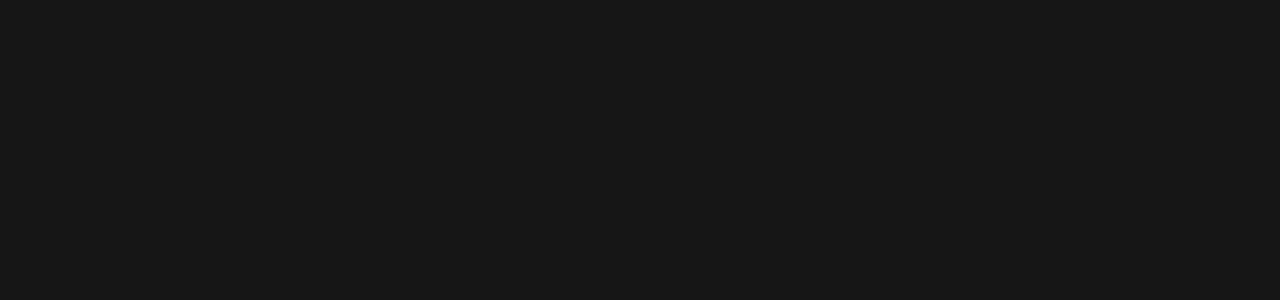
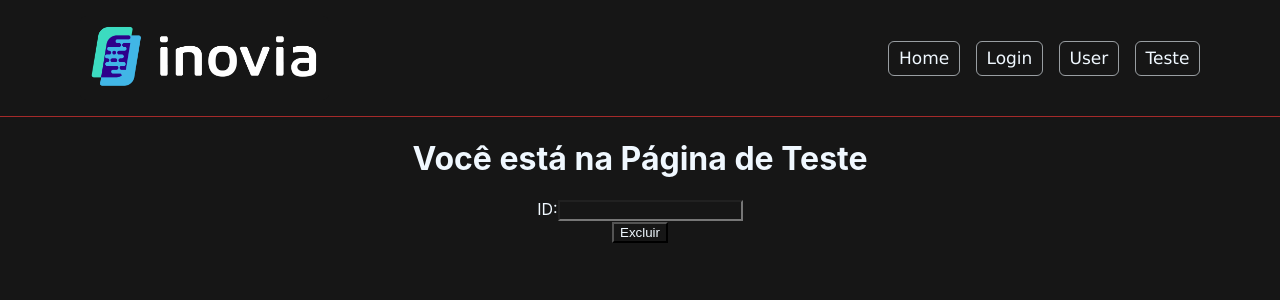
Before and after one commit to SantosVicente/inovia-estagio, a React (Create React App) app: page /teste in a window 1280 px wide. Before the commit this address had no page. Shown: the top 300 px of the page. Built offline with nearby package versions, Linux system fonts and the light colour scheme.

Commit message:
delete funcionando

```diff
--- a/public/index.html
+++ b/public/index.html
@@ -1,5 +1,5 @@
 <!DOCTYPE html>
-<html lang="en">
+<html lang="pt-br">
   <head>
     <meta charset="utf-8" />
     <link rel="icon" href="%PUBLIC_URL%/favicon.ico" />
@@ -24,7 +24,7 @@
       work correctly both with client-side routing and a non-root public URL.
       Learn how to configure a non-root public URL by running `npm run build`.
     -->
-    <title>React App</title>
+    <title>Inovia Estágio</title>
   </head>
   <body>
     <noscript>You need to enable JavaScript to run this app.</noscript>
--- a/src/Pages/App.js
+++ b/src/Pages/App.js
@@ -5,6 +5,7 @@
 import Home from './Home/index'
 import Login from './Login/index'
 import User from './User/index'
+import Teste from './Teste';
 
 
 function App() {
@@ -16,6 +17,8 @@
         <Route exact path="/login" element={<Login />} > </Route>
 
         <Route exact path="/user" element={<User />} > </Route>
+
+        <Route exact path="/teste" element={<Teste />} > </Route>
       </Routes>
     </Router>
   );
--- a/src/Pages/Home/index.js
+++ b/src/Pages/Home/index.js
@@ -22,6 +22,7 @@
 
     useEffect(() => {
         request.get(`/${id}`)
+
         .then(response => {
             setData(response.data);
         })
--- /dev/null
+++ b/src/Pages/Teste/index.js
@@ -0,0 +1,37 @@
+import './styles.css'
+import '../Global.css'
+import Header from '../../components/Header'
+import React, { useState } from 'react';
+import request from '../../axios/configGet';
+
+function Teste() {
+    const [id, setId] = useState('');
+
+    const Remove = event => {
+        event.preventDefault();
+        const userId = parseInt(id, 10);
+        request.delete(`/${userId}`)
+        .then(response => {
+            console.log(response.data);
+        })
+        .catch(error => {
+            console.log(error);
+        });
+    };
+
+    return (
+        <div className='home'>
+            <Header />
+            <h1>Você está na Página de Teste</h1>
+            <form onSubmit={Remove}>
+                <div>
+                    <label htmlFor="id">ID:</label>
+                    <input type="number" id="id" value={id} onChange={event => setId(event.target.value)} />
+                </div>
+                <button type="submit">Excluir</button>
+            </form>
+        </div>
+    );
+}
+
+export default Teste;
--- a/src/Pages/User/index.js
+++ b/src/Pages/User/index.js
@@ -38,7 +38,7 @@
     const [latitude, setLatitude] = useState('');
     const [longitude, setLongitude] = useState('');
 
-    const handleSubmit = event => {
+    const Submit = event => {
         event.preventDefault();
         const data = {
             title: title,
@@ -55,7 +55,9 @@
             latitude: latitude,
             longitude: longitude
         };
+
         axios.post('http://inovia.eastus.cloudapp.azure.com/api/person/', data)
+
             .then(response => {
                 console.log(response.data);
             })
@@ -64,6 +66,8 @@
             });
     };
 
+    /*para fazer delete se deve passar apenas o /:id do item que deseja excluir*/
+
     return (
 
 
@@ -71,7 +75,7 @@
             <Header />
             <h1>Você está na Página de Cadastro</h1>
 
-            <form onSubmit={handleSubmit}>
+            <form onSubmit={Submit}>
                 <div>
                     <label htmlFor="title">Titulo:</label>
                     <input type="text" id="title" value={title} onChange={event => setTitle(event.target.value)} />
--- a/src/components/Header/index.js
+++ b/src/components/Header/index.js
@@ -6,7 +6,7 @@
     return (
         <div>
             <nav>
-                <img src = { Logo } className='logo'/>
+                <Link to="/" className='btn_logo'><img src = { Logo } className='logo'/></Link>
                 <ul>
                     <li className='item1'>
                         <Link to="/">Home</Link>
@@ -17,6 +17,9 @@
                     <li>
                         <Link to="/user">User</Link>
                     </li>
+                    <li>
+                        <Link to="/teste">Teste</Link>
+                    </li>
                 </ul>
             </nav>
         </div>
--- a/src/components/Header/styles.css
+++ b/src/components/Header/styles.css
@@ -40,3 +40,11 @@
 .logo {
     width: 230px;
 }
+
+.btn_logo {
+    border: none;
+}
+
+.btn_logo:hover {
+    background-color: #161616;
+}
```
Also changed, not shown: src/axios/configGet.js (+0 -8 lines), public/manifest.json, src/Pages/Teste/styles.css (added), src/axios/configPost.js (line endings or trailing spaces). Lines whose indentation alone changed are shown as unchanged.
